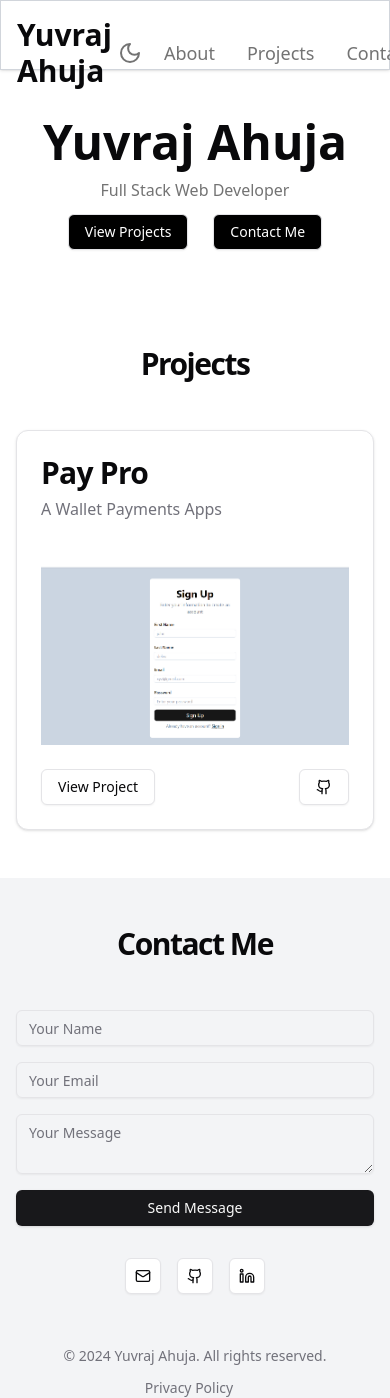
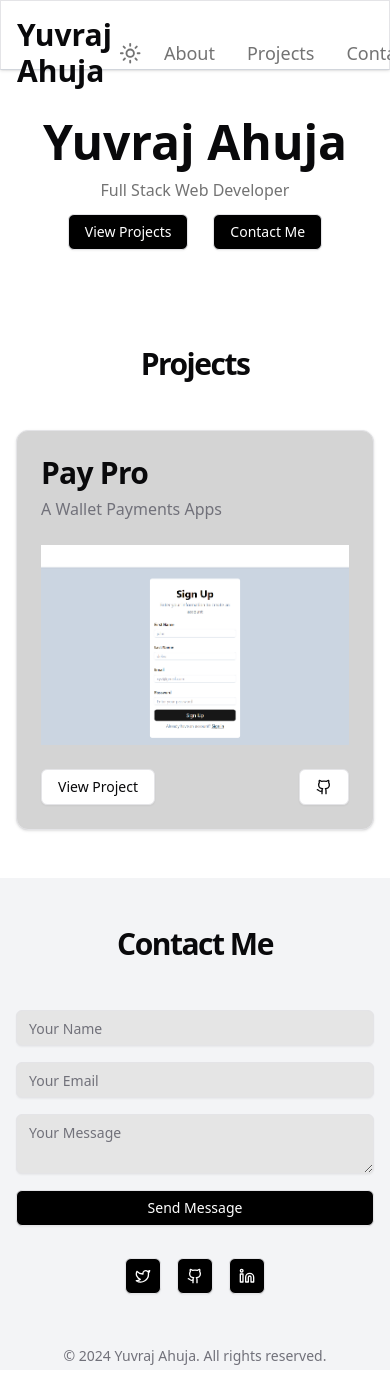
Before and after one commit to Codebreaker04/Portfolio, a React (Vite) app in the folder client/: page / in a window 390 px wide. Shown: the top 1398 px of the page. After the commit the page ends 1370 px from the top, so only its background shows below. Built offline with nearby package versions, Linux system fonts and the light colour scheme.

Commit message:
added dark mode

```diff
--- a/client/src/components/AboutSection.tsx
+++ b/client/src/components/AboutSection.tsx
@@ -13,7 +13,7 @@ export function AboutSection({sectionRef, projectRef, contactRef}: ProjectSectio
         ref?.current?.scrollIntoView({behavior: "smooth"});
     }
 
-    return <section ref={sectionRef}>
+    return <section ref={sectionRef} className="dark:bg-neutral-900">
         <div className="flex justify-center items-center py-12 md:py-24 lg:py-32 xl:py-56 ">
             <div className="flex flex-col gap-y-3">
             <div className="font-bold text-5xl w-full sm:text-4xl md:text-5xl lg:text-6xl/none">Yuvraj Ahuja</div>
--- a/client/src/components/ContactSection.tsx
+++ b/client/src/components/ContactSection.tsx
@@ -2,7 +2,7 @@ import React from "react";
 import {Input} from "@/components/ui/input.tsx";
 import {Textarea} from "@/components/ui/textarea.tsx";
 import {Button} from "@/components/ui/button.tsx";
-import {Mail} from "lucide-react";
+import {Twitter} from "lucide-react";
 import {Github} from "lucide-react";
 import {Linkedin} from "lucide-react";
 
@@ -11,41 +11,42 @@ interface projectSectionProp{
 }
 
 export function ContactSection({sectionRef} : projectSectionProp) {
-    return <div className="w-full bg-gray-100 dark:bg-gray-800">
+    return <div className="w-full bg-gray-100 dark:bg-neutral-900">
     <section ref={sectionRef} id="contact" className="py-12 md:py-24 lg:py-32 ">
         <div className=" px-4 md:px-6 w-full">
             <h2 className="text-3xl font-bold tracking-tighter sm:text-5xl text-center mb-12">Contact Me</h2>
             <div className="mx-auto max-w-[500px]">
                 <form className="space-y-4">
-                    <Input placeholder="Your Name"/>
-                    <Input type="email" placeholder="Your Email"/>
-                    <Textarea placeholder="Your Message"/>
-                    <Button className="w-full">Send Message</Button>
+                    <Input className="bg-neutral-200 dark:bg-neutral-700" placeholder="Your Name"/>
+                    <Input className="bg-neutral-200 dark:bg-neutral-700" type="email" placeholder="Your Email"/>
+                    <Textarea className="bg-neutral-200 dark:bg-neutral-700" placeholder="Your Message"/>
+                    <Button variant="outline" className="w-full bg-black text-white">Send Message</Button>
                 </form>
             </div>
             <div className="mt-8 flex justify-center space-x-4">
-                <Button variant="outline" size="icon">
-                    <Mail className="h-4 w-4"/>
+                <Button variant="outline" size="icon" className="bg-black text-white">
+                    <a href="https://x.com/ahuja_1yuvraj" target="_blank" rel="noopener noreferrer">
+                        <Twitter className="h-4 w-4"/>
+                    </a>
                 </Button>
-                <Button variant="outline" size="icon">
-                    <Github className="h-4 w-4"/>
+                <Button variant="outline" size="icon" className="bg-black text-white">
+                    <a href="https://github.com/Codebreaker04/" target="_blank" rel="noopener noreferrer">
+                        <Github className="h-4 w-4"/>
+                    </a>
                 </Button>
-                <Button variant="outline" size="icon">
-                    <Linkedin className="h-4 w-4"/>
+                <Button variant="outline" size="icon" className="bg-black text-white">
+                    <a href="https://www.linkedin.com/in/yuvraj-ahuja-568ba3225/" target="_blank" rel="noopener noreferrer">
+                        <Linkedin className="h-4 w-4"/>
+                    </a>
                 </Button>
             </div>
         </div>
     </section>
-    <footer ref={sectionRef}>
+        <footer ref={sectionRef}>
         <div className="flex flex-col items-center justify-center gap-2 md:flex-row md:justify-between">
             <p className="text-center text-sm leading-loose text-muted-foreground md:text-left">
                 © 2024 Yuvraj Ahuja. All rights reserved.
             </p>
-            <nav className="flex items-center space-x-8 pr-3">
-                <a href="#" className="text-sm font-medium text-muted-foreground hover:underline">
-                    Privacy Policy
-                </a>
-            </nav>
         </div>
     </footer>
     </div>
--- a/client/src/components/DarkMode.tsx
+++ b/client/src/components/DarkMode.tsx
@@ -1,22 +1,32 @@
 import {Button} from "@/components/ui/button.tsx";
 import {Sun, Moon} from "lucide-react";
-import {useState} from "react";
-
-
+import {useEffect, useState} from "react";
 
 export function DarkButton(){
+    const [darkTheme, setDarkTheme] = useState<string>(()=>{
+        return localStorage.getItem("theme") || "light";
+    });
 
 const toggleTheme = () => {
-    setTheme(theme === 'dark' ? 'light' : 'dark')
+    setDarkTheme(darkTheme === 'light' ? 'dark' : 'light');
 }
 
-const [theme, setTheme] = useState('light');
+useEffect(()=>{
+    if(darkTheme === "dark"){
+        window.document.documentElement.classList.add("dark");
+        localStorage.setItem("theme", "dark");
+    } else{
+        window.document.documentElement.classList.remove("dark");
+        localStorage.setItem("theme", "light");
+    }
+    console.log(darkTheme);
+
+},[darkTheme])
 
     return(
-        <Button variant="ghost" size="icon" onClick={toggleTheme} className="text-neutral-500">
-            {theme === 'dark' ? <Sun className="h-[1.4rem] w-[1.4rem]" /> : <Moon className="h-[1.5rem] w-[1.5rem]" />}
-            <span className="sr-only">Toggle theme</span>
-        </Button>
-
+            <Button variant="ghost" size="icon" onClick={toggleTheme} className="text-neutral-500">
+                {darkTheme === "light" ? <Sun className="h-[1.4rem] w-[1.4rem]" /> : <Moon className="h-[1.5rem] w-[1.5rem]" />}
+                <span className="sr-only">Toggle theme</span>
+            </Button>
     )
 }
--- a/client/src/components/Navbar.tsx
+++ b/client/src/components/Navbar.tsx
@@ -14,7 +14,7 @@ export function Navbar({aboutRef, projectRef, contactRef}: navbarProps){
     }
 
 
-    return <header className="sticky top-0 w-full h-[70px] border bg-white border-b border-gray-300 shadow">
+    return <header className="sticky top-0 w-full h-[70px] bg-white dark:bg-neutral-900 border border-b-gray-300 dark:border-b-neutral-600 shadow">
         <div className="flex z-40 pl-4 pt-4 items-center justify-between sm:gap-x-0 ">
             <a href="/"><div className="text-3xl font-semibold"> Yuvraj Ahuja </div></a>
             <div className="flex items-center justify-around pr-6 ">
--- a/client/src/components/ProjectSection.tsx
+++ b/client/src/components/ProjectSection.tsx
@@ -8,11 +8,11 @@ interface ProjectSectionProps {
 }
 
 export function ProjectSection({sectionRef} : ProjectSectionProps){
-    return <section ref={sectionRef} className="w-full py-12 md:py-24 lg:py-32">
+    return <section ref={sectionRef} className="w-full py-12 md:py-24 lg:py-32 dark:bg-neutral-900">
     <div className="px-4 md:px-6">
         <h2 className="text-3xl font-bold tracking-tighter sm:text-5xl text-center mb-12">Projects</h2>
         <div className="grid gap-6 sm:grid-cols-2 lg:grid-cols-3">
-            <Card>
+            <Card className="dark:bg-neutral-800 bg-neutral-300">
                 <CardHeader>
                     <CardTitle className="text-3xl">Pay Pro</CardTitle>
                     <CardDescription className="text-md">A Wallet Payments Apps</CardDescription>
```
